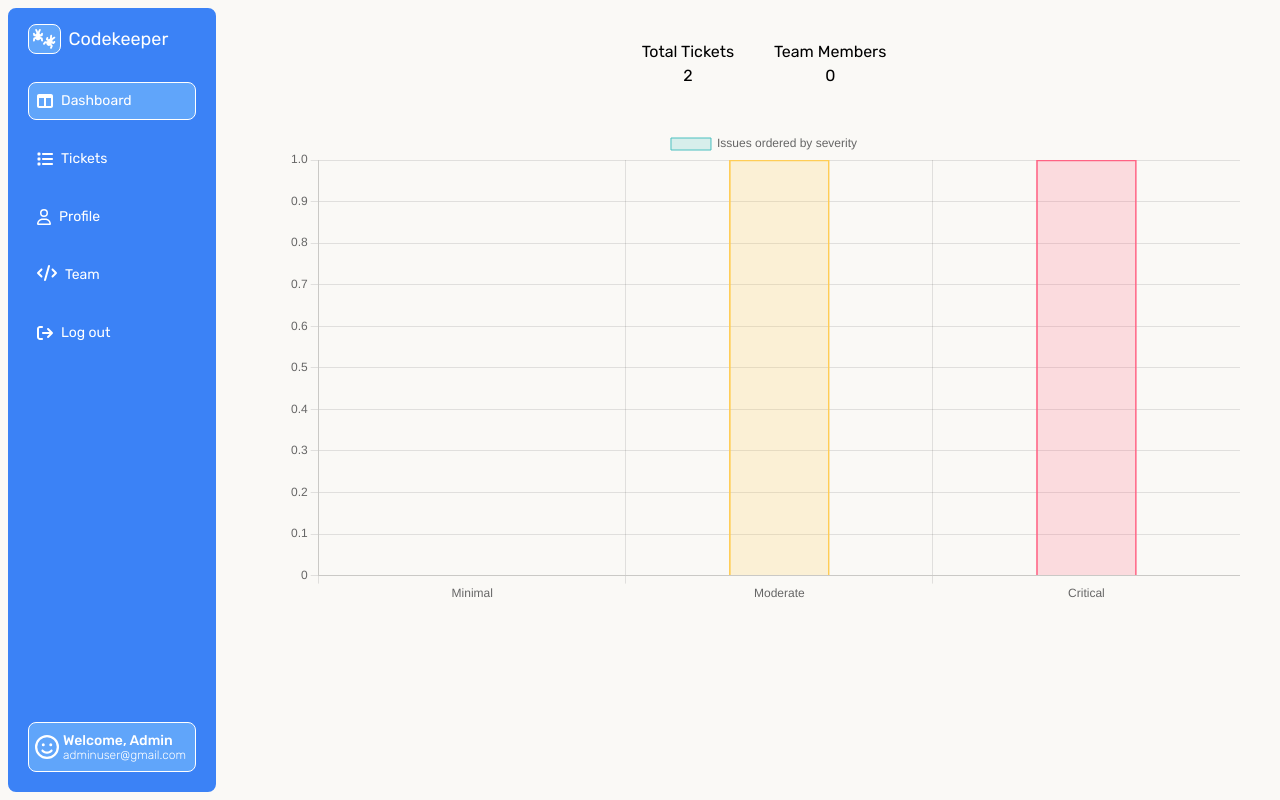
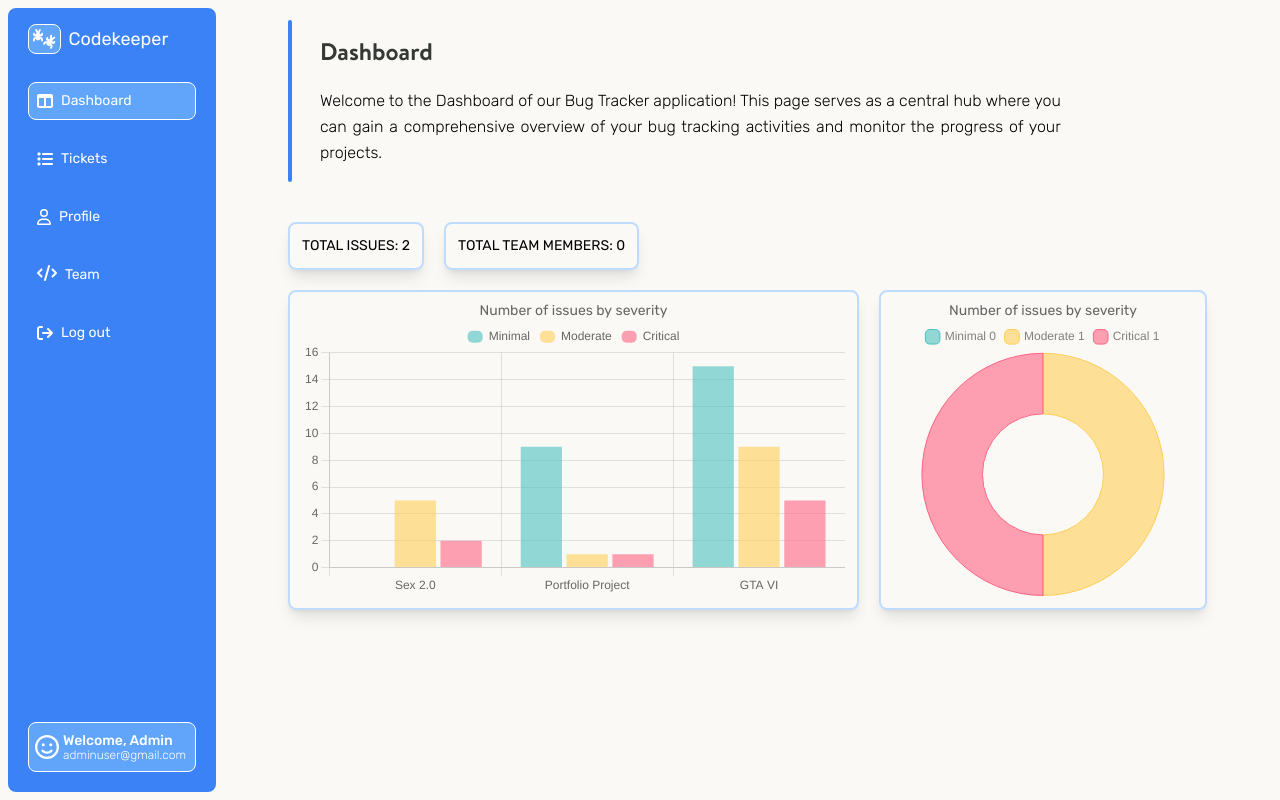
Before and after one commit to cabote888/bug-tracker, a React (Vite) app: page / in a window 1280 px wide. Built offline with nearby package versions, Linux system fonts and the light colour scheme.

Commit message:
chart testing

```diff
--- a/index.html
+++ b/index.html
@@ -11,7 +11,7 @@
     />
     <title>Codekeeper 🪲</title>
   </head>
-  <body class="bg-offWhite my-10 ml-10 sm:ml-32 transition-all duration-300 overflow-x-hidden md:ml-72 mr-10">
+  <body class="bg-offWhite my-5 ml-10 sm:ml-32 transition-all duration-300 overflow-x-hidden md:ml-72 mr-10">
     <div id="root"></div>
     <script type="module" src="/src/main.jsx"></script>
   </body>
--- a/src/components/Dashboard/Charts/BarChart.jsx
+++ b/src/components/Dashboard/Charts/BarChart.jsx
@@ -2,7 +2,7 @@ import Chart from "chart.js/auto";
 import { Bar } from "react-chartjs-2";
 
 export default function BarChart(props) {
-  const labels = ["Minimal", "Moderate", "Critical"];
+  const labels = ["Sex 2.0", "Portfolio Project", "GTA VI"];
 
   const filteredSeverity = props.bugs.map((bug) => bug.severity);
 
@@ -17,29 +17,47 @@ export default function BarChart(props) {
   );
 
   const data = {
-    labels: labels,
+    labels,
     datasets: [
       {
-        label: "Issues ordered by severity",
-        data: [
-          filterMinimal.length,
-          filterModerate.length,
-          filterCritical.length,
-        ],
-        backgroundColor: [
-          "rgba(75, 192, 192, 0.2)",
-          "rgba(255, 205, 86, 0.2)",
-          "rgba(255, 99, 132, 0.2)",
-        ],
-        borderColor: [
-          "rgb(75, 192, 192)",
-          "rgb(255, 205, 86)",
-          "rgb(255, 99, 132)",
-        ],
-        borderWidth: 1,
-        barThickness: 100,
+        label: "Minimal",
+        data: [filterMinimal.length, 9, 15],
+        backgroundColor: "rgba(75, 192, 192, 0.6)",
+      },
+      {
+        label: "Moderate",
+        data: [5, filterModerate.length, 9],
+        backgroundColor: "rgba(255, 205, 86, 0.6)",
+      },
+      {
+        label: "Critical",
+        data: [2, filterCritical.length, 5],
+        backgroundColor: "rgba(255, 99, 132, 0.6)",
       },
     ],
+    barThickness: 100,
   };
-  return <Bar data={data} />;
+
+  const options = {
+    plugins: {
+      legend: {
+        title: {
+          display: true,
+          text: "Number of issues by severity",
+          font: {
+            size: 14,
+            family: "Rubik, sans-serif",
+          },
+        },
+        align: "center",
+        labels: {
+          boxWidth: 15,
+          useBorderRadius: true,
+          borderRadius: 5,
+        },
+      },
+    },
+    maintainAspectRatio: false,
+  };
+  return <Bar options={options} data={data} />;
 }
--- /dev/null
+++ b/src/components/Dashboard/Charts/DoughnutChart.jsx
@@ -0,0 +1,68 @@
+import { Chart } from "chart.js";
+import { Doughnut } from "react-chartjs-2";
+
+export default function DoughnutChart(props) {
+  const filteredSeverity = props.bugs.map((bug) => bug.severity);
+
+  const filterMinimal = filteredSeverity.filter(
+    (severity) => severity === "Minimal"
+  );
+  const filterModerate = filteredSeverity.filter(
+    (severity) => severity === "Moderate"
+  );
+  const filterCritical = filteredSeverity.filter(
+    (severity) => severity === "Critical"
+  );
+
+  const labels = [
+    `Minimal ${filterMinimal.length}`,
+    `Moderate ${filterModerate.length}`,
+    `Critical ${filterCritical.length}`,
+  ];
+
+  const data = {
+    labels: labels,
+    datasets: [
+      {
+        data: [
+          filterMinimal.length,
+          filterModerate.length,
+          filterCritical.length,
+        ],
+        backgroundColor: [
+          "rgba(75, 192, 192, 0.6)",
+          "rgba(255, 205, 86, 0.6)",
+          "rgba(255, 99, 132, 0.6)",
+        ],
+        borderColor: [
+          "rgb(75, 192, 192)",
+          "rgb(255, 205, 86)",
+          "rgb(255, 99, 132)",
+        ],
+        borderWidth: 1,
+      },
+    ],
+  };
+
+  const options = {
+    maintainAspectRatio: false,
+    plugins: {
+      legend: {
+        title: {
+          display: true,
+          text: "Number of issues by severity",
+          font: {
+            size: 14,
+            family: "Rubik, sans-serif",
+          },
+        },
+        labels: {
+          usePointStyle: true,
+          pointStyle: "rectRounded",
+          color: "gray",
+        },
+      },
+    },
+  };
+  return <Doughnut options={options} data={data} />;
+}
--- a/src/components/Dashboard/Dashboard.jsx
+++ b/src/components/Dashboard/Dashboard.jsx
@@ -1,19 +1,33 @@
 import BarChart from "./Charts/BarChart";
+import DoughnutChart from "./Charts/DoughnutChart";
+import Header from "../Header/Header";
+import WrapperHeader from "../Header/WrapperHeader";
 
 export default function Dashboard(props) {
   return (
     <div>
-      <div className="flex justify-center gap-10 text-center mb-10">
-        <div>
-          <p>Total Tickets</p>
-          <div>{props.bugs.length}</div>
+      <WrapperHeader>
+        <h1 className="text-2xl font-brandon-bold text-dark-blue">Dashboard</h1>
+        <Header>
+          Welcome to the Dashboard of our Bug Tracker application! This page
+          serves as a central hub where you can gain a comprehensive overview of
+          your bug tracking activities and monitor the progress of your
+          projects.
+        </Header>
+      </WrapperHeader>
+      <div className="flex mt-10 gap-5">
+        <p className="text-sm border-2 border-blue-200 p-3 rounded-lg shadow-lg">TOTAL ISSUES: {props.bugs.length}</p>
+        <p className="text-sm border-2 border-blue-200 p-3 rounded-lg shadow-lg">TOTAL TEAM MEMBERS: {props.members.length}</p>
+      </div>
+
+      <div className="flex flex-wrap gap-5 h-80 mt-5">
+        <div className="border-2 w-3/5 border-blue-200 p-3 rounded-lg shadow-lg">
+          <BarChart bugs={props.bugs} />
         </div>
-        <div>
-          <p>Team Members</p>
-          <div>{props.members.length}</div>
+        <div className="border-2 border-blue-200 p-3 rounded-lg shadow-lg">
+          <DoughnutChart bugs={props.bugs} />
         </div>
       </div>
-      <BarChart bugs={props.bugs} />
     </div>
   );
 }
```
